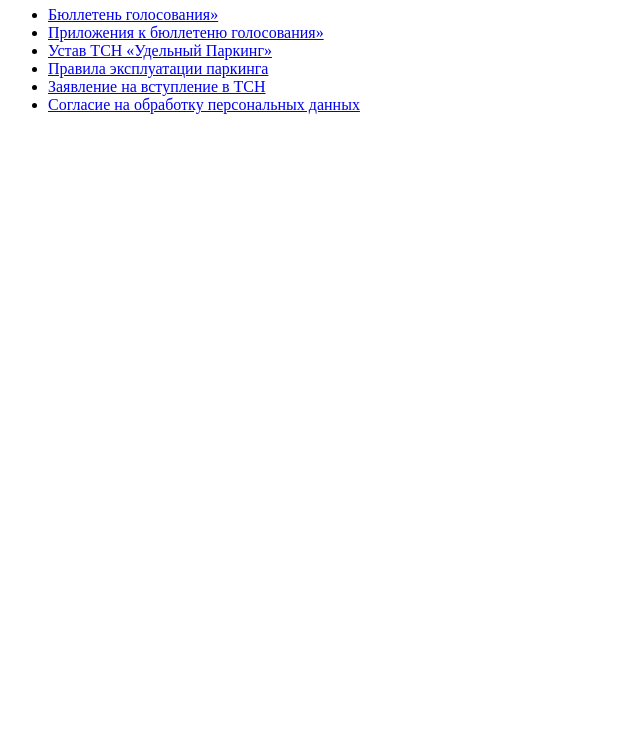
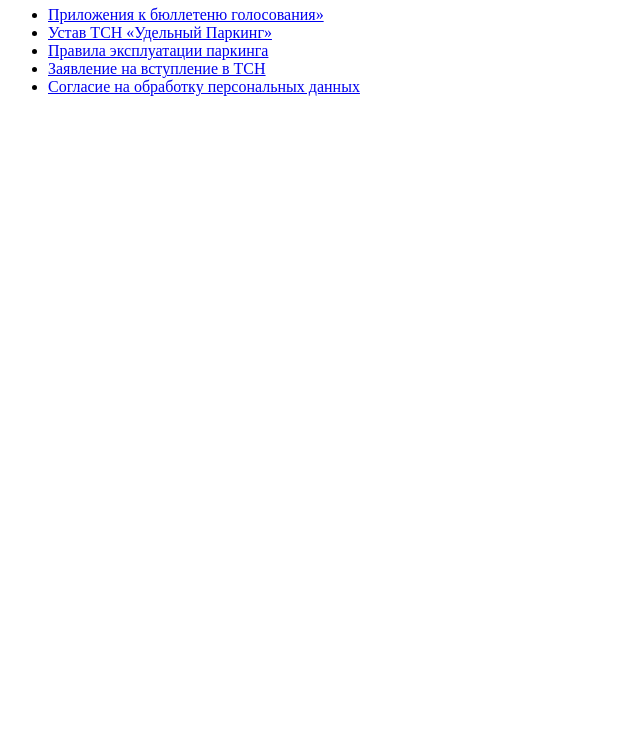
Before and after one commit to zavspb/fermskoe, a plain HTML site: page docs/index.html in a window 1280 px wide. Shown: the part 60-800 px from the top of the page, without its empty margins (0-640 px from the left). Drawn offline with Linux system fonts and the light colour scheme.

Commit message:
Update index.html

```diff
--- a/docs/index.html
+++ b/docs/index.html
@@ -1,6 +1,5 @@
 <h1>Документы ТСН «Удельный Паркинг»</h1>
 <ul>
-  <li><a href="bulletin.pdf" download>Бюллетень голосования»</a></li>
   <li><a href="prilozheniya.pdf" download>Приложения к бюллетеню голосования»</a></li>
   <li><a href="ustav.pdf" download>Устав ТСН «Удельный Паркинг»</a></li>
   <li><a href="pravila.pdf" download>Правила эксплуатации паркинга</a></li>
```
